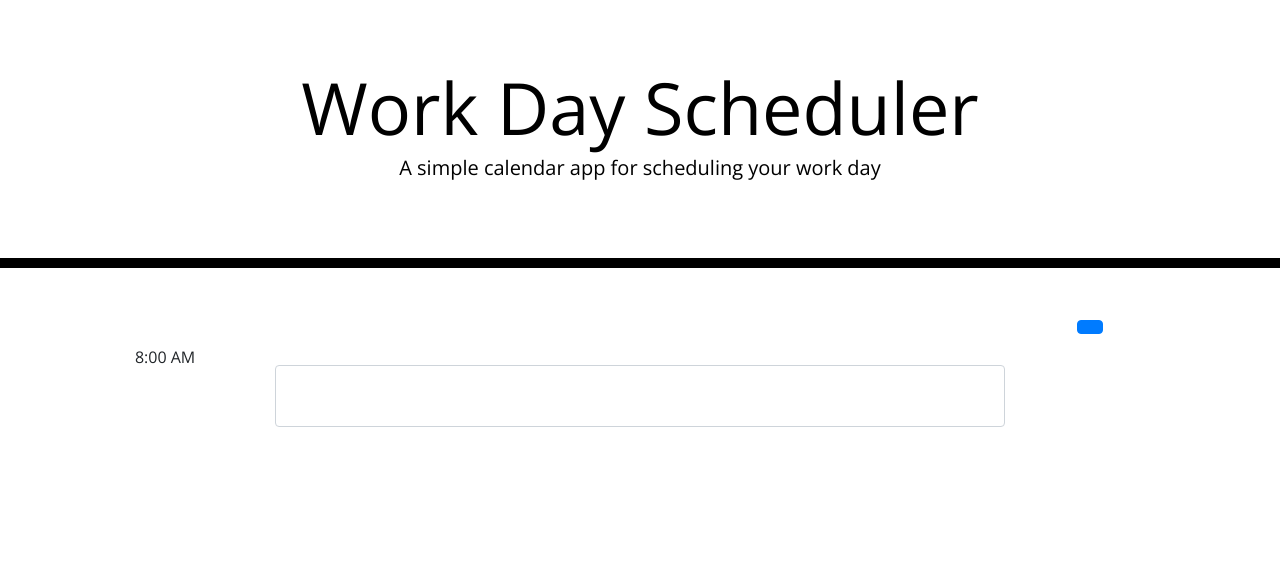
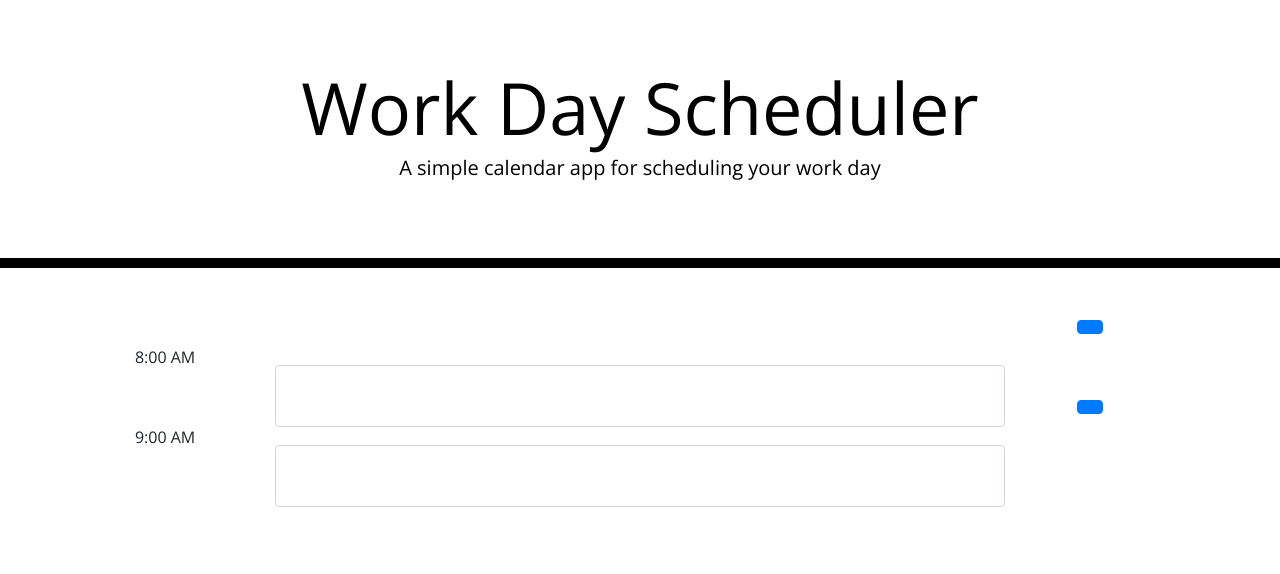
Before and after one commit to Magrishb/06HW-ThirdPartyAPI-MB, a plain HTML site: page index.html in a window 1280 px wide. Drawn offline with nearby package versions, Linux system fonts and the light colour scheme.

Commit message:
Added the second row.

```diff
--- a/index.html
+++ b/index.html
@@ -48,6 +48,24 @@
         </div>
       </div>
 
+      <div class="row">
+        <div class="col-md-2 time">
+          <div id="time-9am" class="timeSlots" data-time="09:00 A.M.">
+            9:00 AM
+          </div>
+        </div>
+        <div class="col-md-8">
+          <div id="item-2" class="items">
+            <textarea id="timeSlot1" type="text" class="form-control imp" rows="2"></textarea>
+          </div>
+        </div>
+        <div class="col-md-2 saveBtns" id="saveButtons">
+          <button id="save=btn2" type="button" class="btn btn-primary"></button>
+        </div>
+      </div>
+
+
+
     </div>
 
     <script src="https://code.jquery.com/jquery-3.4.1.min.js"></script>
```
